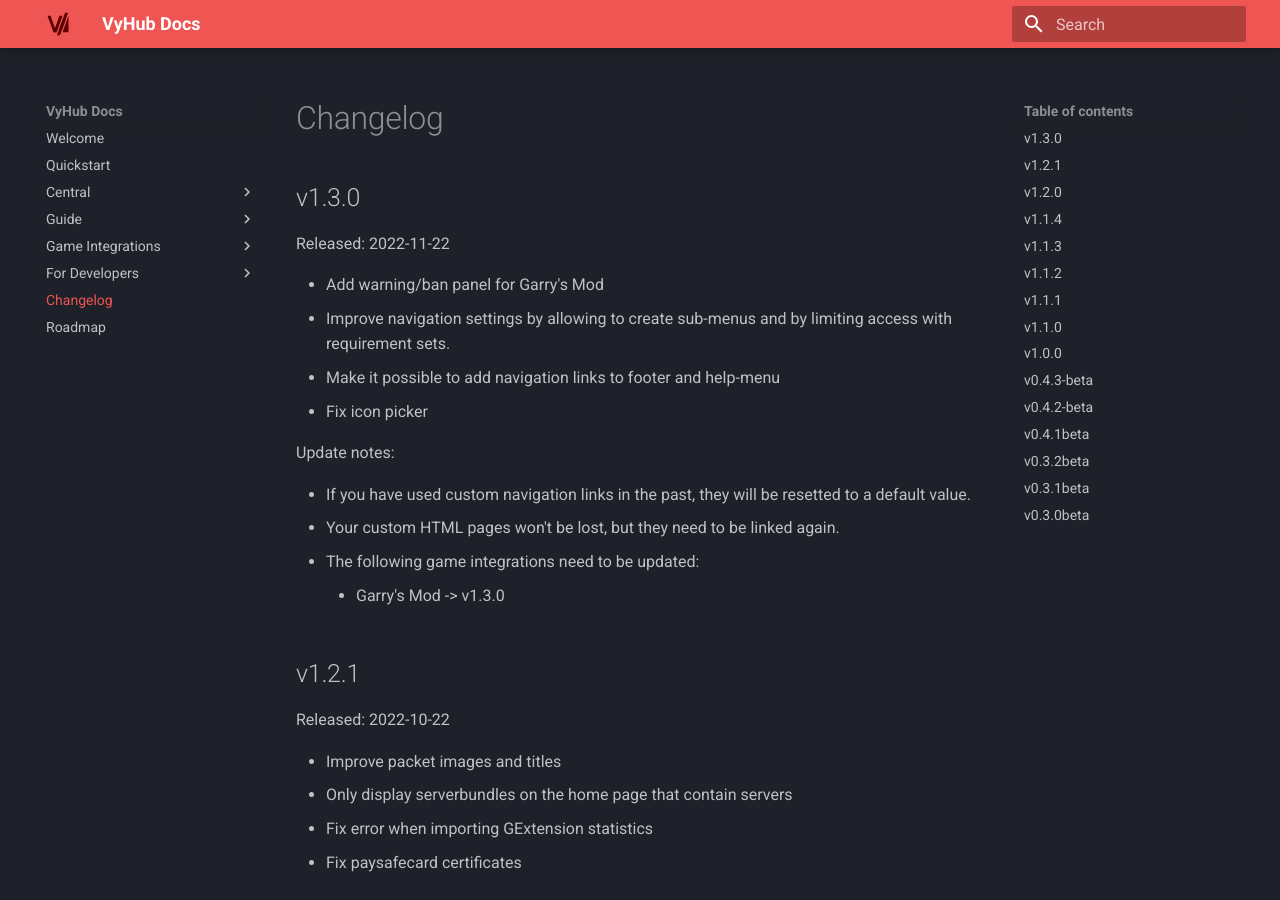
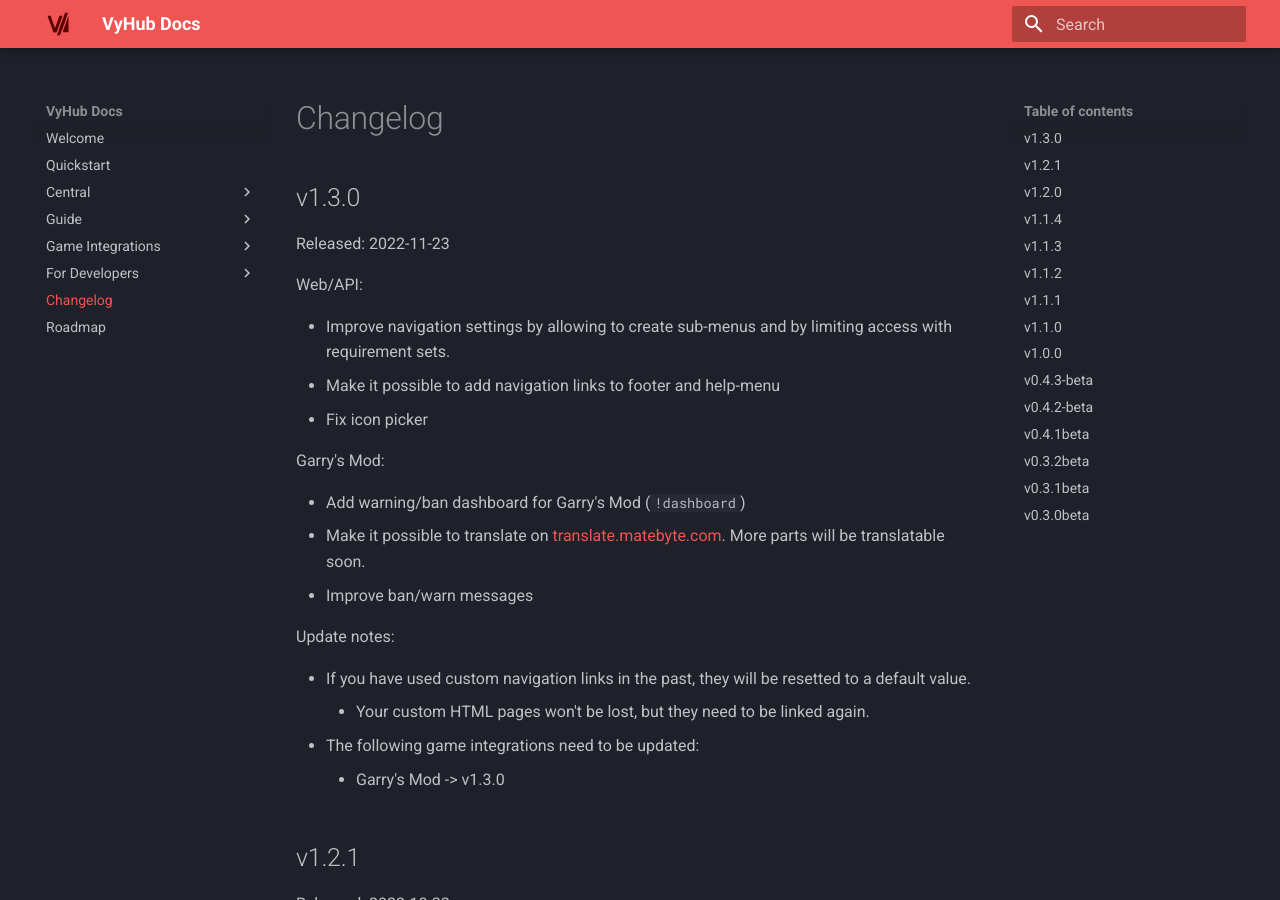
Before and after one commit to nyx-project/vyhub-documentation, an MkDocs documentation site: the page built from docs/changelog.md, in a window 1280 px wide and 900 px high. Built offline with MkDocs 1.6.1 and Material for MkDocs 9.7.7, drawn with Linux system fonts in a browser that asks for light colours; the version menu is left out.

Commit message:
Update docs

```diff
--- a/docs/changelog.md
+++ b/docs/changelog.md
@@ -1,17 +1,24 @@
 # Changelog
 
 ## v1.3.0
-Released: 2022-11-22
+Released: 2022-11-23
 
-- Add warning/ban panel for Garry's Mod
+Web/API:
+
 - Improve navigation settings by allowing to create sub-menus and by limiting access with requirement sets.
 - Make it possible to add navigation links to footer and help-menu
 - Fix icon picker
 
+Garry's Mod:
+
+- Add warning/ban dashboard for Garry's Mod (`!dashboard`)
+- Make it possible to translate on [translate.matebyte.com](https://translate.matbyte.com/projects/vyhub/vyhub-gmod/). More parts will be translatable soon.
+- Improve ban/warn messages
+
 Update notes:
 
 - If you have used custom navigation links in the past, they will be resetted to a default value.
-  - Your custom HTML pages won't be lost, but they need to be linked again.
+    - Your custom HTML pages won't be lost, but they need to be linked again.
 - The following game integrations need to be updated:
     - Garry's Mod -> v1.3.0
 
```
Also changed, not shown: docs/game/gmod.md (+5 -2 lines).
